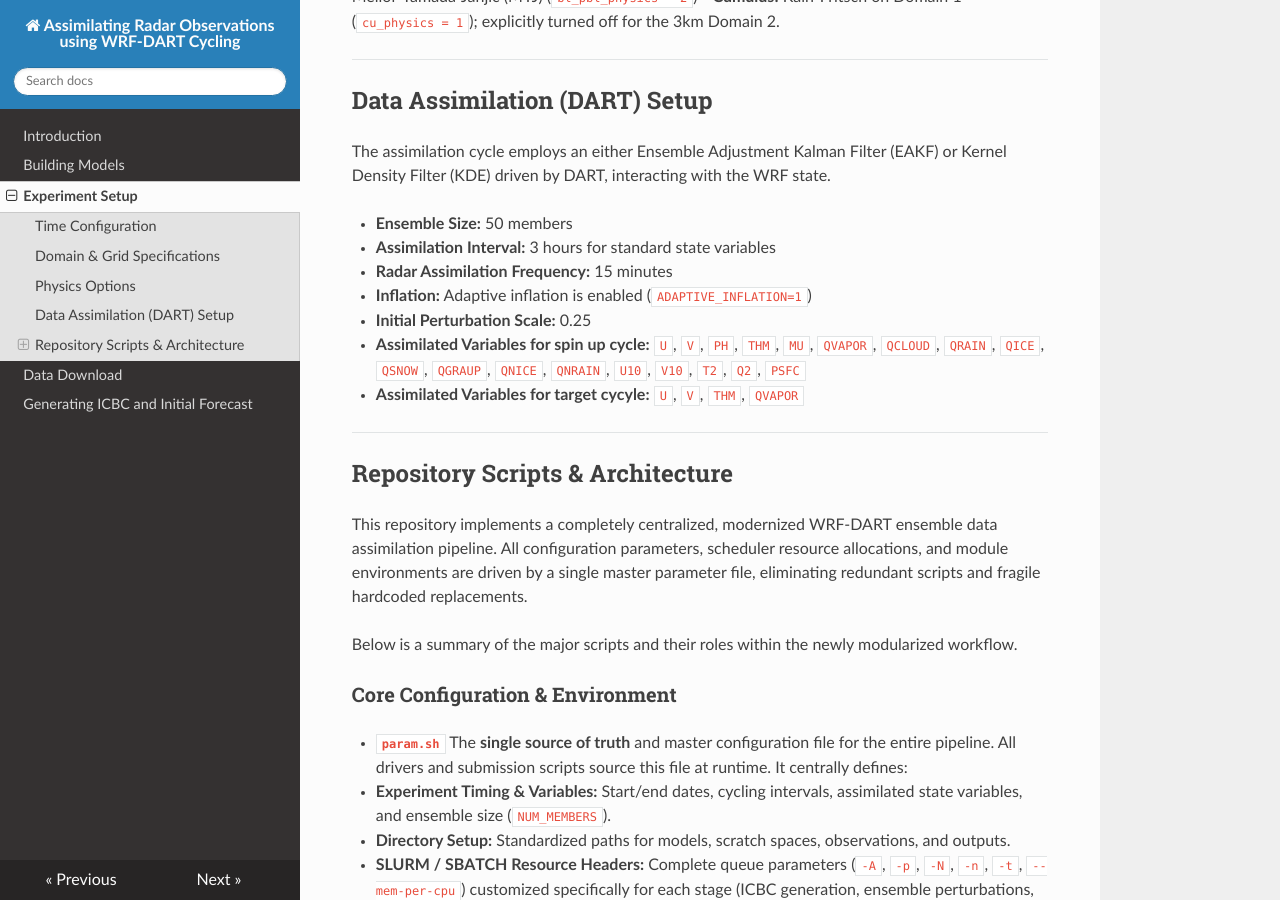
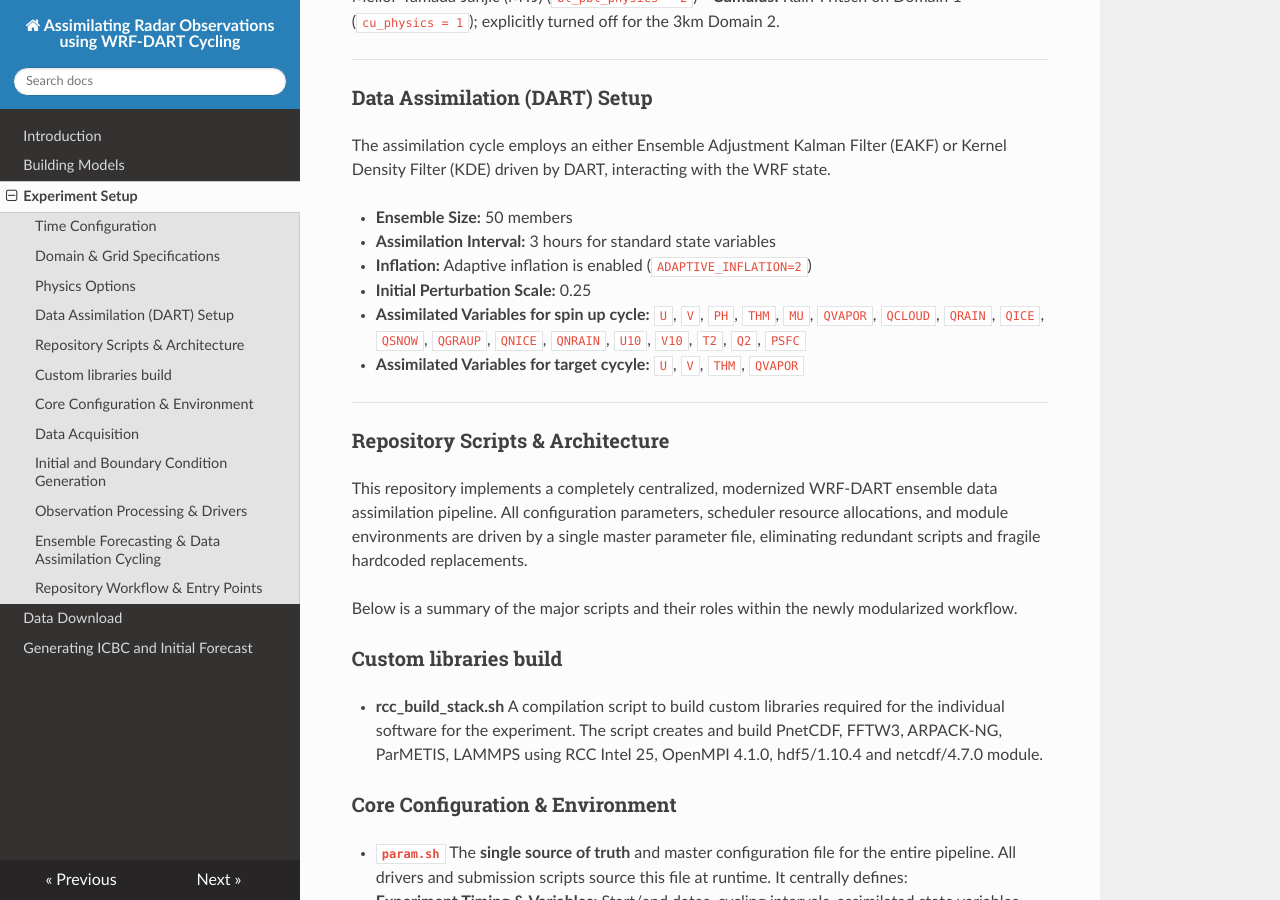
Before and after one commit to stephen-asare/WRF-DART-CYCLING, an MkDocs documentation site: the page built from docs/experiment_setup.md, in a window 1280 px wide and 900 px high, scrolled down 938 px. Built offline with MkDocs 1.6.1, drawn with Linux system fonts in a browser that asks for light colours; nearby versions of some CDN libraries.

Commit message:
Update experiment_setup.md

```diff
--- a/docs/experiment_setup.md
+++ b/docs/experiment_setup.md
@@ -32,25 +32,28 @@
 
 ---
 
-## Data Assimilation (DART) Setup
+### Data Assimilation (DART) Setup
 
 The assimilation cycle employs an either Ensemble Adjustment Kalman Filter (EAKF) or Kernel Density Filter (KDE) driven by DART, interacting with the WRF state.
 
 *   **Ensemble Size:** 50 members
 *   **Assimilation Interval:** 3 hours for standard state variables
-*   **Radar Assimilation Frequency:** 15 minutes
-*   **Inflation:** Adaptive inflation is enabled (`ADAPTIVE_INFLATION=1`)
+*   **Inflation:** Adaptive inflation is enabled (`ADAPTIVE_INFLATION=2`)
 *   **Initial Perturbation Scale:** 0.25
 *   **Assimilated Variables for spin up cycle:** `U`, `V`, `PH`, `THM`, `MU`, `QVAPOR`, `QCLOUD`, `QRAIN`, `QICE`, `QSNOW`, `QGRAUP`, `QNICE`, `QNRAIN`, `U10`, `V10`, `T2`, `Q2`, `PSFC`
 *   **Assimilated Variables for target cycyle:** `U`, `V`, `THM`, `QVAPOR`
 
 ---
 
-## Repository Scripts & Architecture
+### Repository Scripts & Architecture
 
 This repository implements a completely centralized, modernized WRF-DART ensemble data assimilation pipeline. All configuration parameters, scheduler resource allocations, and module environments are driven by a single master parameter file, eliminating redundant scripts and fragile hardcoded replacements.
 
 Below is a summary of the major scripts and their roles within the newly modularized workflow.
+
+### Custom libraries build
+* **rcc_build_stack.sh**
+  A compilation script to build custom libraries required for the individual software for the experiment. The script creates and build PnetCDF, FFTW3, ARPACK-NG, ParMETIS, LAMMPS using RCC Intel 25, OpenMPI 4.1.0, hdf5/1.10.4 and netcdf/4.7.0 module.
 
 ### Core Configuration & Environment
 
```
